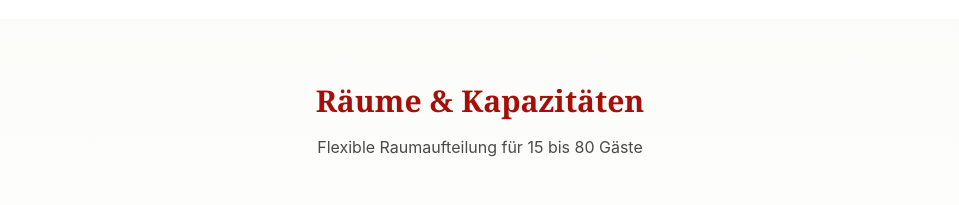
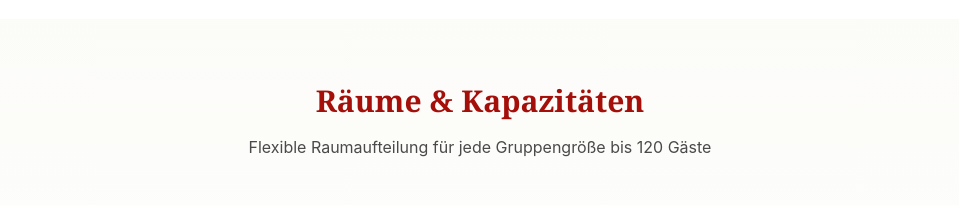
Before and after one commit to Birnbaum-Hotels/gasthof-ritter-franconian-charm, a React (Vite) app: page /feiern in a window 1280 px wide. Shown: the part 1720-1925 px from the top of the page, without its empty margins (160-1119 px from the left). Built offline with nearby package versions, Linux system fonts and the light colour scheme.

Commit message:
Visual edit in Lovable

```diff
--- a/src/pages/Feiern.tsx
+++ b/src/pages/Feiern.tsx
@@ -143,9 +143,7 @@ const Feiern = () => {
               <h2 className="text-3xl font-serif font-bold text-primary mb-4">
                 Räume & Kapazitäten
               </h2>
-              <p className="text-muted-foreground">
-                Flexible Raumaufteilung für 15 bis 80 Gäste
-              </p>
+              <p className="text-muted-foreground">Flexible Raumaufteilung für jede Gruppengröße bis 120 Gäste</p>
             </div>
 
             <div className="grid md:grid-cols-2 gap-8">
```
